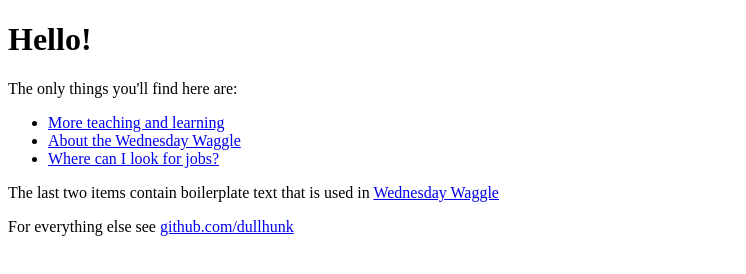
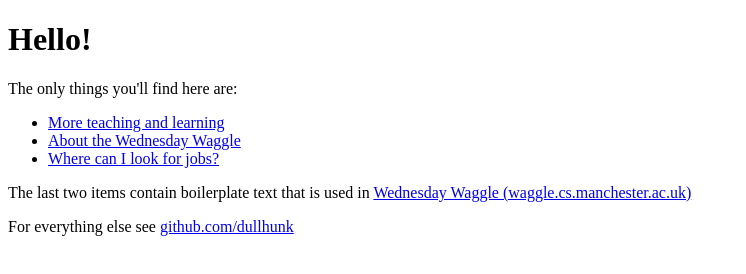
Before and after one commit to dullhunk/dullhunk.github.io, a plain HTML site: page index.html in a window 1280 px wide. Shown: the whole page, without its empty margins (0-746 px from the left). Drawn offline with Linux system fonts and the light colour scheme.

Commit message:
Update index.html

```diff
--- a/index.html
+++ b/index.html
@@ -8,7 +8,7 @@
 <li><a href="https://dullhunk.github.io/about-the-waggle.html">About the Wednesday Waggle</a></li>
 <li><a href="http://dullhunk.github.io/where-can-I-look-for-jobs.html">Where can I look for jobs?</a></li>
 </ul>
-<p>The last two items contain boilerplate text that is used in <a href="https://waggle.cs.manchester.ac.uk/waggle/about">Wednesday Waggle</a></p>
+<p>The last two items contain boilerplate text that is used in <a href="https://waggle.cs.manchester.ac.uk/waggle/about">Wednesday Waggle (waggle.cs.manchester.ac.uk)</a></p>
 
 
 <p>For everything else see <a href="https://github.com/dullhunk">github.com/dullhunk</a></p>
```
